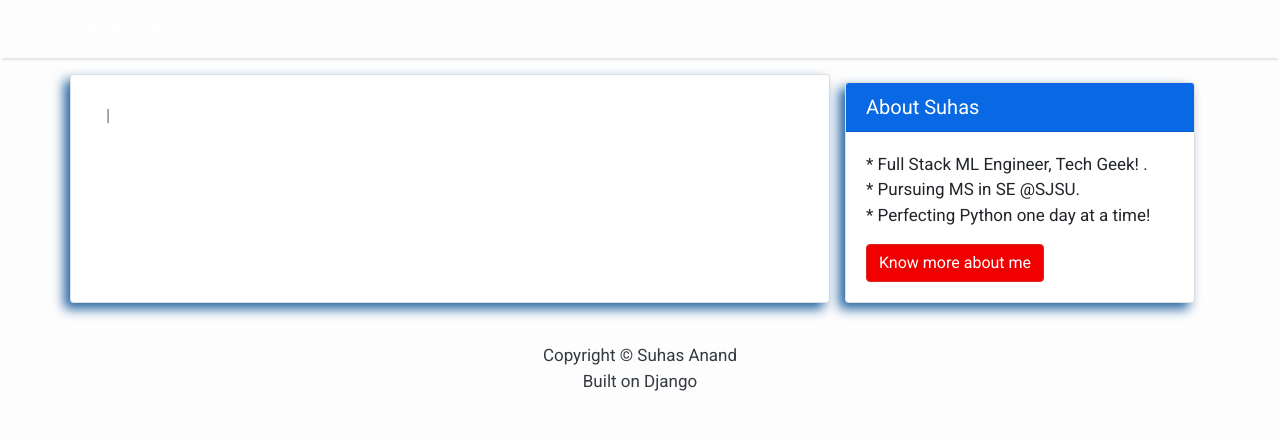
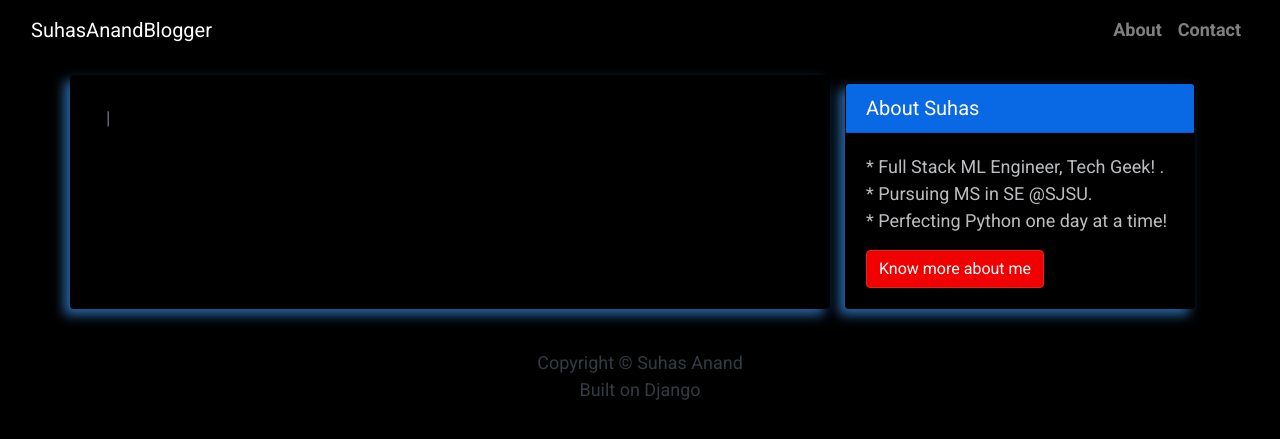
Before and after one commit to suhasAB/Django-Blog, a Django app: template templates/post_detail.html in a window 1280 px wide. Shown: the top 439 px of the page. Run offline with Django 3.2, Linux system fonts and the light colour scheme; the template is opened without the code that fills it, so the values that code supplies are empty; some libraries are stand-ins or nearby versions.

Commit message:
adding dark mode style
adding dark mode style

```diff
--- a/templates/post_detail.html
+++ b/templates/post_detail.html
@@ -1,5 +1,25 @@
 {% extends 'base.html' %} {% block content %}
+<style>
+    body {
+        font-family: "Roboto", sans-serif;
+        font-size: 18px;
+        background-color: #000000;
+        color: #bbbdc0;
+    }
 
+    .head_text {
+        color: white;
+    }
+
+    .card {
+        box-shadow: 0 0px 0px #0968e4;
+        background-color: #000000;
+        color: #bbbdc0;
+    }
+
+
+
+</style>
 <div class="container">
   <div class="row">
     <div class="col-md-8 card mb-4  mt-3 left  top">
```
